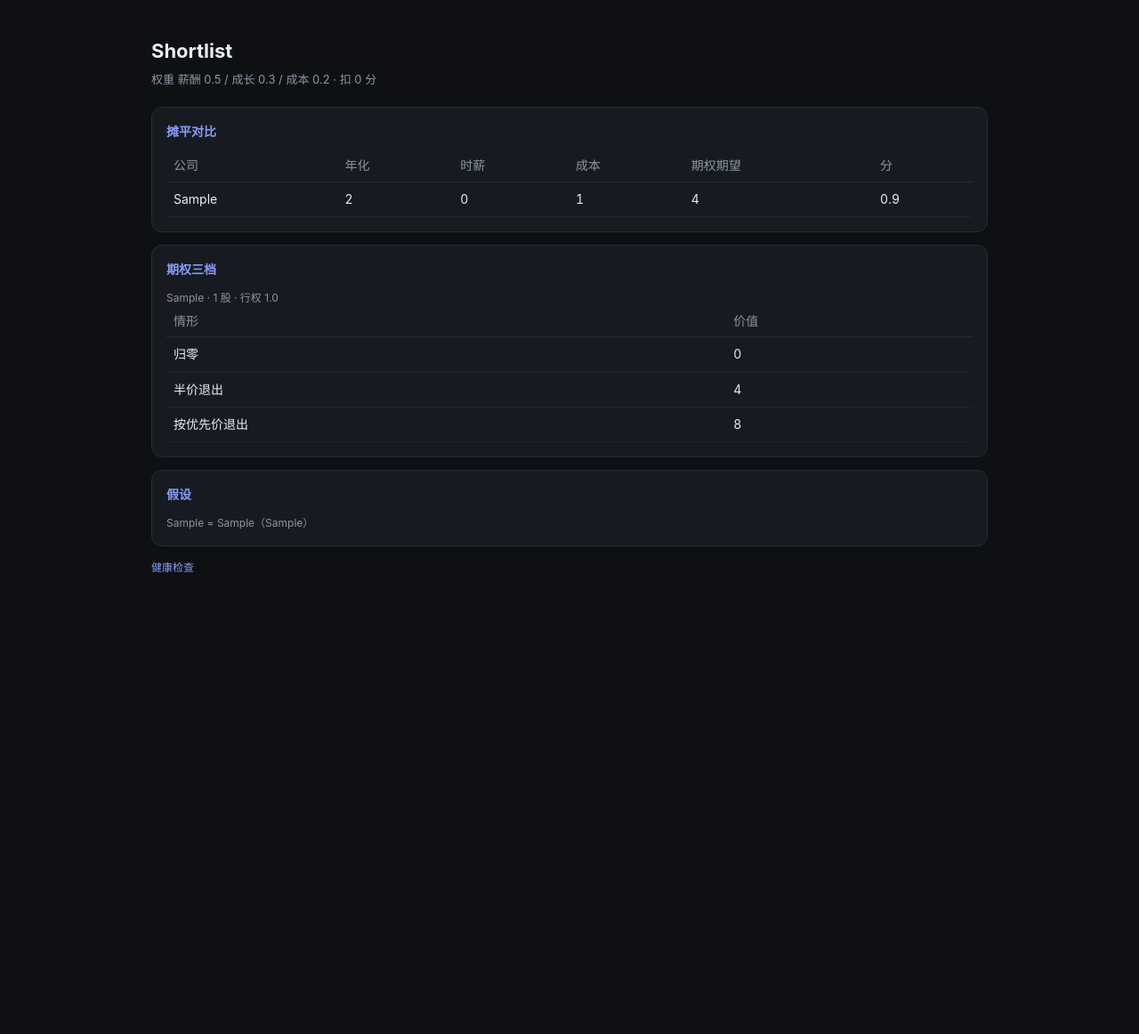
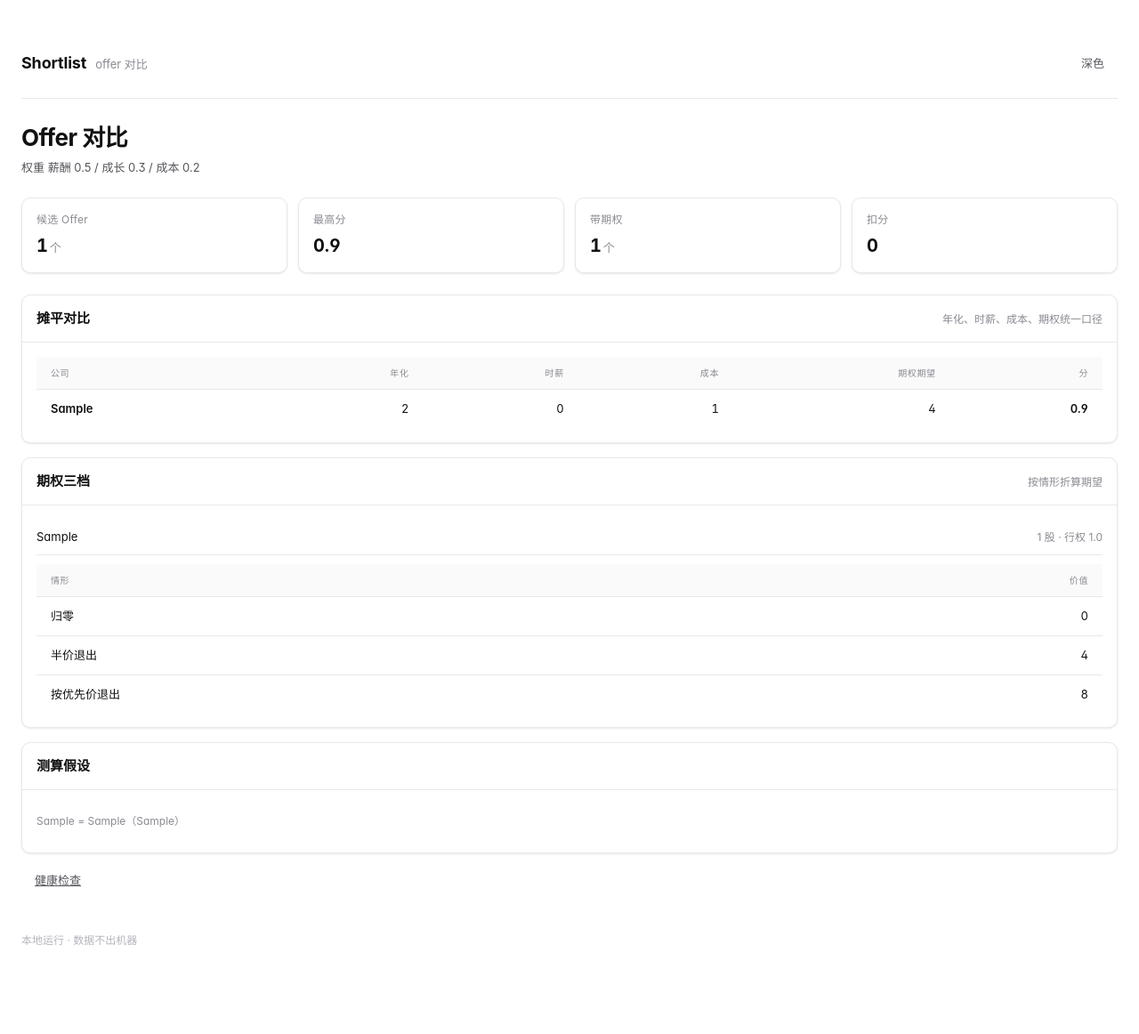
Before and after one commit to wushiyi105-jpg/shortlist, a FastAPI app: page / in a window 1280 px wide. Shown: the whole page at 89% size. Before the commit the page ends 643 px from the top, so only its background shows below. Run offline with FastAPI, Linux system fonts and the light colour scheme; tables that the repository leaves empty hold one stand-in row (values such as "Sample post"); parts of the project's set-up code (start-up, migrations or seed data) failed here and were passed over.

Commit message:
feat(ui): 统一简洁界面与共享样式

```diff
--- a/shortlist/iface/web.py
+++ b/shortlist/iface/web.py
@@ -6,6 +6,7 @@ from pathlib import Path
 
 from fastapi import FastAPI, Request
 from fastapi.responses import HTMLResponse
+from fastapi.staticfiles import StaticFiles
 from fastapi.templating import Jinja2Templates
 
 from ..adapters.store import SqliteStore
@@ -17,6 +18,11 @@ TEMPLATES = Jinja2Templates(directory=str(Path(__file__).resolve().parents[2] /
 
 def create_app(settings: Settings, store: SqliteStore | None = None) -> FastAPI:
     app = FastAPI(title="Shortlist", version="1.0.0")
+    app.mount(
+        "/static",
+        StaticFiles(directory=str(Path(__file__).resolve().parents[2] / "static")),
+        name="static",
+    )
     store = store or SqliteStore(settings.db_path)
 
     @app.get("/", response_class=HTMLResponse)
--- /dev/null
+++ b/static/ui.css
@@ -0,0 +1,327 @@
+/* ============================================================
+   ui.css —— 18 个仓共用的界面基础
+   设计语言参考：solidtime / invoiceninja / Wallos 的界面结构
+   （只借鉴设计规律，不含任何上游代码）
+   用法：<link rel="stylesheet" href="/static/ui.css">
+   ============================================================ */
+
+:root {
+  /* 背景四级 */
+  --bg: #ffffff;
+  --bg-subtle: #fafafa;
+  --bg-muted: #f4f4f5;
+  --card: #ffffff;
+
+  /* 文字四级 */
+  --text: #111113;
+  --text-2: #55555c;
+  --text-3: #8a8a92;
+  --text-4: #b4b4bb;
+
+  /* 边框三级 */
+  --border: #e8e8ec;
+  --border-2: #dcdce2;
+  --border-3: #c9c9d1;
+
+  /* 强调色只用一个 */
+  --accent: #2f6feb;
+  --accent-soft: #eaf1fe;
+  --accent-ink: #1a4fbf;
+
+  /* 语义色 */
+  --ok: #18794e;
+  --ok-soft: #e8f5ee;
+  --warn: #9a6700;
+  --warn-soft: #fdf6e3;
+  --bad: #b42318;
+  --bad-soft: #fdecea;
+
+  /* 圆角：一个基准，其余派生 */
+  --radius: 10px;
+  --radius-sm: 7px;
+  --radius-lg: 14px;
+
+  /* 只有两级阴影，别加第三级 */
+  --shadow-card: 0 1px 2px rgba(17, 17, 19, .04), 0 1px 3px rgba(17, 17, 19, .06);
+  --shadow-pop: 0 10px 30px rgba(17, 17, 19, .10);
+
+  /* 字阶：基准 15px，比默认 16 更紧凑、更像专业软件 */
+  --fs-2xs: 10px;
+  --fs-xs: 12px;
+  --fs-sm: 13px;
+  --fs-base: 15px;
+  --fs-lg: 18px;
+  --fs-xl: 20px;
+  --fs-2xl: 26px;
+  --fs-3xl: 32px;
+
+  --font: "Inter", -apple-system, "Segoe UI", "Microsoft YaHei", "PingFang SC", sans-serif;
+  --mono: "JetBrains Mono", ui-monospace, "Cascadia Code", Consolas, monospace;
+}
+
+/* 深色：同一套变量，不写第二套样式 */
+:root[data-theme="dark"] {
+  --bg: #0b0b0c;
+  --bg-subtle: #101012;
+  --bg-muted: #16161a;
+  --card: #121214;
+  --text: #f2f2f3;
+  --text-2: #a1a1a8;
+  --text-3: #77777f;
+  --text-4: #55555c;
+  --border: #232328;
+  --border-2: #2e2e34;
+  --border-3: #3a3a42;
+  --accent: #6a9bff;
+  --accent-soft: #16233d;
+  --accent-ink: #a8c4ff;
+  --ok: #4ade80;
+  --ok-soft: #10241a;
+  --warn: #fbbf24;
+  --warn-soft: #2a1f08;
+  --bad: #f87171;
+  --bad-soft: #2a1214;
+  --shadow-card: 0 1px 2px rgba(0, 0, 0, .5);
+  --shadow-pop: 0 12px 32px rgba(0, 0, 0, .6);
+}
+
+* { box-sizing: border-box; }
+
+html { -webkit-text-size-adjust: 100%; }
+
+body {
+  margin: 0;
+  background: var(--bg);
+  color: var(--text);
+  font: var(--fs-base)/1.6 var(--font);
+  font-feature-settings: "cv11", "ss01";   /* Inter 的字形微调 */
+  -webkit-font-smoothing: antialiased;
+}
+
+/* ---------- 页面骨架 ---------- */
+
+.shell { max-width: 1080px; margin: 0 auto; padding: 40px 24px 96px; }
+.shell--wide { max-width: 1280px; }
+
+.topbar {
+  display: flex; align-items: center; justify-content: space-between;
+  gap: 16px; padding: 14px 0 22px;
+  border-bottom: 1px solid var(--border);
+  margin-bottom: 28px;
+}
+
+.brand { display: flex; align-items: baseline; gap: 10px; }
+.brand b { font-size: var(--fs-lg); font-weight: 650; letter-spacing: -.01em; }
+.brand span { color: var(--text-3); font-size: var(--fs-sm); }
+
+.page-head { margin-bottom: 24px; }
+.page-head h1 {
+  margin: 0 0 6px; font-size: var(--fs-2xl); font-weight: 650;
+  letter-spacing: -.02em; line-height: 1.25;
+}
+.page-head p { margin: 0; color: var(--text-2); font-size: var(--fs-sm); }
+
+/* ---------- 数字行 ---------- */
+
+.stats { display: grid; grid-template-columns: repeat(auto-fit, minmax(160px, 1fr)); gap: 12px; margin-bottom: 24px; }
+.stat {
+  background: var(--card); border: 1px solid var(--border);
+  border-radius: var(--radius); padding: 14px 16px;
+  box-shadow: var(--shadow-card);
+}
+.stat .k { color: var(--text-3); font-size: var(--fs-xs); letter-spacing: .02em; }
+.stat .v {
+  margin-top: 4px; font-size: var(--fs-xl); font-weight: 650;
+  font-variant-numeric: tabular-nums; letter-spacing: -.01em;
+}
+.stat .v small { font-size: var(--fs-sm); font-weight: 500; color: var(--text-3); margin-left: 2px; }
+
+/* ---------- 卡片 ---------- */
+
+.card {
+  background: var(--card); border: 1px solid var(--border);
+  border-radius: var(--radius); box-shadow: var(--shadow-card);
+  overflow: hidden;
+}
+.card + .card { margin-top: 16px; }
+.card__head {
+  display: flex; align-items: center; justify-content: space-between;
+  padding: 14px 16px; border-bottom: 1px solid var(--border);
+}
+.card__head h2 { margin: 0; font-size: var(--fs-base); font-weight: 600; }
+.card__head .hint { color: var(--text-3); font-size: var(--fs-xs); }
+.card__body { padding: 16px; }
+
+/* ---------- 表格：高级感主要靠这张表 ---------- */
+
+.table { width: 100%; border-collapse: collapse; font-size: var(--fs-sm); }
+.table th {
+  text-align: left; font-weight: 500; color: var(--text-3);
+  font-size: var(--fs-2xs); letter-spacing: .06em; text-transform: uppercase;
+  padding: 10px 16px; background: var(--bg-subtle);
+  border-bottom: 1px solid var(--border); white-space: nowrap;
+}
+.table td {
+  padding: 11px 16px; border-bottom: 1px solid var(--border);
+  vertical-align: middle;
+}
+.table tr:last-child td { border-bottom: 0; }
+.table tbody tr:hover { background: var(--bg-subtle); }
+.table .num { text-align: right; font-variant-numeric: tabular-nums; }
+.table .strong { font-weight: 600; }
+.table .muted { color: var(--text-3); }
+
+/* ---------- 标记 ---------- */
+
+.tag {
+  display: inline-flex; align-items: center; gap: 5px;
+  padding: 2px 8px; border-radius: 999px;
+  font-size: var(--fs-xs); font-weight: 500;
+  border: 1px solid var(--border-2); color: var(--text-2);
+  background: var(--bg-subtle); white-space: nowrap;
+}
+.tag--ok { color: var(--ok); background: var(--ok-soft); border-color: transparent; }
+.tag--warn { color: var(--warn); background: var(--warn-soft); border-color: transparent; }
+.tag--bad { color: var(--bad); background: var(--bad-soft); border-color: transparent; }
+.tag--accent { color: var(--accent-ink); background: var(--accent-soft); border-color: transparent; }
+
+/* ---------- 按钮 ---------- */
+
+.btn {
+  display: inline-flex; align-items: center; justify-content: center; gap: 6px;
+  height: 34px; padding: 0 14px; border-radius: var(--radius-sm);
+  font: 500 var(--fs-sm)/1 var(--font); cursor: pointer;
+  border: 1px solid var(--border-2); background: var(--card); color: var(--text);
+  transition: background .12s ease, border-color .12s ease;
+}
+.btn:hover { background: var(--bg-muted); }
+.btn--primary { background: var(--text); border-color: var(--text); color: var(--bg); }
+.btn--primary:hover { opacity: .88; }
+.btn--ghost { border-color: transparent; background: transparent; color: var(--text-2); }
+.btn--ghost:hover { background: var(--bg-muted); color: var(--text); }
+.btn:disabled { opacity: .45; cursor: not-allowed; }
+
+/* ---------- 表单 ---------- */
+
+.field { display: flex; flex-direction: column; gap: 6px; }
+.field label { font-size: var(--fs-xs); color: var(--text-2); }
+.input, .select, textarea.input {
+  width: 100%; padding: 8px 11px; font: var(--fs-sm)/1.5 var(--font);
+  color: var(--text); background: var(--bg);
+  border: 1px solid var(--border-2); border-radius: var(--radius-sm);
+  outline: none;
+}
+.input:focus, .select:focus, textarea.input:focus {
+  border-color: var(--accent); box-shadow: 0 0 0 3px var(--accent-soft);
+}
+.row { display: flex; gap: 12px; flex-wrap: wrap; }
+.row > * { flex: 1 1 180px; }
+
+/* ---------- 空状态与提示 ---------- */
+
+.empty {
+  padding: 44px 16px; text-align: center; color: var(--text-3); font-size: var(--fs-sm);
+}
+.empty b { display: block; color: var(--text); font-size: var(--fs-base); margin-bottom: 6px; }
+
+.note {
+  display: flex; gap: 8px; padding: 10px 12px; border-radius: var(--radius-sm);
+  background: var(--bg-subtle); border: 1px solid var(--border);
+  color: var(--text-2); font-size: var(--fs-sm);
+}
+.note--warn { background: var(--warn-soft); border-color: transparent; color: var(--warn); }
+
+/* ---------- 代码与细节 ---------- */
+
+code, .mono { font-family: var(--mono); font-size: .92em; }
+code {
+  background: var(--bg-muted); border: 1px solid var(--border);
+  padding: 1px 5px; border-radius: 5px;
+}
+
+hr.sep { border: 0; border-top: 1px solid var(--border); margin: 24px 0; }
+
+.foot { margin-top: 40px; color: var(--text-4); font-size: var(--fs-xs); }
+
+@media (max-width: 720px) {
+  .shell { padding: 24px 16px 64px; }
+  .page-head h1 { font-size: var(--fs-xl); }
+  .table th, .table td { padding: 9px 12px; }
+}
+
+/* ---------- 布局辅助（保持少而稳） ---------- */
+
+.table-wrap { overflow-x: auto; }
+.cols { display: grid; grid-template-columns: 1.45fr 1fr; gap: 16px; align-items: start; }
+.cols > div > .card:first-child { margin-top: 0; }
+.stack { display: grid; gap: 10px; }
+.list-row {
+  display: flex; align-items: center; justify-content: space-between;
+  gap: 12px; padding: 9px 0; border-bottom: 1px solid var(--border);
+  font-size: var(--fs-sm);
+}
+.list-row:last-child { border-bottom: 0; }
+.list-row .t { color: var(--text); }
+.list-row .s { color: var(--text-3); font-size: var(--fs-xs); }
+.progress { height: 5px; background: var(--bg-muted); border-radius: 99px; overflow: hidden; }
+.progress > i { display: block; height: 5px; background: var(--accent); border-radius: 99px; }
+.checklist { display: grid; gap: 0; }
+.check { display: flex; align-items: flex-start; gap: 10px; padding: 9px 0; border-bottom: 1px solid var(--border); font-size: var(--fs-sm); }
+.check:last-child { border-bottom: 0; }
+.check .box { width: 15px; height: 15px; border: 1px solid var(--border-3); border-radius: 4px; margin-top: 3px; flex: none; }
+.check .box.on { background: var(--accent); border-color: var(--accent); }
+.check .box.on::after { content: ""; display: block; width: 3px; height: 7px; border: solid #fff; border-width: 0 1.5px 1.5px 0; transform: rotate(45deg); margin: 2px 0 0 5px; }
+.form-grid { display: grid; grid-template-columns: repeat(auto-fit, minmax(180px, 1fr)); gap: 12px; }
+.form-actions { display: flex; gap: 10px; align-items: center; flex-wrap: wrap; margin-top: 14px; }
+.stat .v.ok { color: var(--ok); }
+.stat .v.bad { color: var(--bad); }
+.section-gap { margin-top: 16px; }
+.mono-num { font-variant-numeric: tabular-nums; }
+@media (max-width: 860px) {
+  .cols { grid-template-columns: 1fr; }
+}
+
+.inline-form { display: flex; gap: 8px; align-items: center; justify-content: flex-end; }
+.inline-form .input { width: 104px; height: 30px; padding: 4px 9px; }
+.inline-form .btn { height: 30px; padding: 0 10px; }
+.table .tag { margin-right: 0; }
+.form-block { margin-bottom: 14px; }
+.form-block:last-child { margin-bottom: 0; }
+.form-title { font-size: var(--fs-xs); color: var(--text-3); margin-bottom: 8px; }
+
+.field--auto { flex: 0 0 auto; align-self: flex-end; }
+.detail { color: var(--text-2); font-size: var(--fs-sm); line-height: 1.65; }
+.kv { display: grid; grid-template-columns: 120px 1fr; gap: 6px 14px; font-size: var(--fs-sm); }
+.kv dt { color: var(--text-3); }
+.kv dd { margin: 0; color: var(--text); }
+.big { font-size: var(--fs-3xl); font-weight: 650; letter-spacing: -.02em; font-variant-numeric: tabular-nums; }
+.big small { font-size: var(--fs-base); font-weight: 500; color: var(--text-3); margin-left: 4px; }
+
+.board { display: grid; grid-template-columns: repeat(3, minmax(0, 1fr)); gap: 16px; margin-bottom: 16px; }
+.board .card { margin-top: 0; }
+
+.board .list-row { align-items: flex-start; }
+@media (max-width: 860px) { .board { grid-template-columns: 1fr; } }
+.timeline { display: grid; gap: 0; }
+.timeline-item { display: grid; grid-template-columns: 92px 1fr auto; gap: 12px; align-items: center; padding: 10px 0; border-bottom: 1px solid var(--border); font-size: var(--fs-sm); }
+.timeline-item:last-child { border-bottom: 0; }
+.timeline-item .d { color: var(--text-3); font-variant-numeric: tabular-nums; }
+
+@media (max-width: 720px) {
+  .stats { grid-template-columns: repeat(2, minmax(0, 1fr)); gap: 10px; }
+  .stat { padding: 12px 13px; }
+  .stat .v { font-size: clamp(16px, 4.6vw, 20px); overflow-wrap: anywhere; }
+  .card__head { align-items: flex-start; }
+  .card__head .hint { display: none; }
+  .table { min-width: 620px; }
+  .topbar { padding-bottom: 16px; margin-bottom: 20px; }
+  .brand { gap: 8px; }
+  .brand span { max-width: 190px; overflow: hidden; text-overflow: ellipsis; white-space: nowrap; }
+  .timeline-item { grid-template-columns: 76px 1fr auto; gap: 8px; }
+}
+
+.board { align-items: start; }
+.board-item { padding: 9px 0; border-bottom: 1px solid var(--border); }
+.board-item:last-child { border-bottom: 0; padding-bottom: 0; }
+.board-item .t { font-size: var(--fs-sm); font-weight: 600; }
+.board-item .why { color: var(--text-3); font-size: var(--fs-xs); margin-top: 2px; line-height: 1.5; }
--- /dev/null
+++ b/templates/_macros.html
@@ -0,0 +1,70 @@
+{# 18 仓共用页面骨架：只依赖 /static/ui.css，不引外部字体和图标库 #}
+{% macro shell(name, tagline, wide=false) -%}
+<!doctype html>
+<html lang="zh-CN">
+<head>
+  <meta charset="utf-8">
+  <meta name="viewport" content="width=device-width, initial-scale=1">
+  <title>{{ name }} · {{ tagline }}</title>
+  <link rel="stylesheet" href="/static/ui.css">
+</head>
+<body>
+  <main class="shell{% if wide %} shell--wide{% endif %}">
+    <header class="topbar">
+      <div class="brand"><b>{{ name }}</b><span>{{ tagline }}</span></div>
+      <button class="btn btn--ghost" type="button" data-theme-toggle>深色</button>
+    </header>
+    {{ caller() }}
+    <footer class="foot">本地运行 · 数据不出机器</footer>
+  </main>
+  <script>
+    (function () {
+      var root = document.documentElement;
+      var btn = document.querySelector('[data-theme-toggle]');
+      var saved = localStorage.getItem('ui-theme');
+      if (saved) { root.dataset.theme = saved; btn.textContent = saved === 'dark' ? '浅色' : '深色'; }
+      btn.addEventListener('click', function () {
+        var next = root.dataset.theme === 'dark' ? 'light' : 'dark';
+        root.dataset.theme = next;
+        localStorage.setItem('ui-theme', next);
+        btn.textContent = next === 'dark' ? '浅色' : '深色';
+      });
+    })();
+  </script>
+</body>
+</html>
+{%- endmacro %}
+
+{% macro head(title, desc="") -%}
+<div class="page-head">
+  <h1>{{ title }}</h1>
+  {% if desc %}<p>{{ desc }}</p>{% endif %}
+</div>
+{%- endmacro %}
+
+{% macro stats(items) -%}
+<div class="stats">
+  {% for k, v, unit in items %}
+  <div class="stat"><div class="k">{{ k }}</div><div class="v">{{ v }}{% if unit %}<small>{{ unit }}</small>{% endif %}</div></div>
+  {% endfor %}
+</div>
+{%- endmacro %}
+
+{% macro card(title, hint="") -%}
+<section class="card">
+  <div class="card__head"><h2>{{ title }}</h2>{% if hint %}<span class="hint">{{ hint }}</span>{% endif %}</div>
+  <div class="card__body">{{ caller() }}</div>
+</section>
+{%- endmacro %}
+
+{% macro tag(text, kind="") -%}
+<span class="tag{% if kind %} tag--{{ kind }}{% endif %}">{{ text }}</span>
+{%- endmacro %}
+
+{% macro empty(title, text="") -%}
+<div class="empty"><b>{{ title }}</b>{% if text %}{{ text }}{% endif %}</div>
+{%- endmacro %}
+
+{% macro note(text, warn=false) -%}
+<div class="note{% if warn %} note--warn{% endif %}">{{ text }}</div>
+{%- endmacro %}
--- a/templates/index.html
+++ b/templates/index.html
@@ -1,56 +1,75 @@
-<!doctype html>
-<html lang="zh-CN">
-<head>
-<meta charset="utf-8">
-<title>Shortlist · offer 对比</title>
-<style>
-  :root{--bg:#0e1014;--panel:#171b21;--line:#262d36;--ink:#e9edf3;--dim:#8b95a3;--accent:#8a9cf7}
-  body{margin:0;background:var(--bg);color:var(--ink);font:15px/1.6 -apple-system,"PingFang SC",sans-serif}
-  .wrap{max-width:940px;margin:0 auto;padding:40px 20px 80px}
-  h1{font-size:22px;margin:0 0 4px}
-  .sub{color:var(--dim);font-size:13px;margin-bottom:20px}
-  .card{background:var(--panel);border:1px solid var(--line);border-radius:12px;padding:16px;margin-bottom:14px}
-  .card h2{font-size:14px;margin:0 0 10px;color:var(--accent)}
-  table{width:100%;border-collapse:collapse;font-size:14px}
-  th{text-align:left;color:var(--dim);font-weight:400;padding:6px 8px;border-bottom:1px solid var(--line)}
-  td{padding:8px;border-bottom:1px solid #1e242c}
-  .num{font-variant-numeric:tabular-nums}
-  .finding{color:#e0a458;font-size:13px}
-  .tag{color:var(--dim);font-size:12px}
-  a{color:var(--accent);text-decoration:none}
-</style>
-</head>
-<body>
-<div class="wrap">
-  <h1>Shortlist</h1>
-  <div class="sub">权重 薪酬 {{ weights.pay }} / 成长 {{ weights.growth }} / 成本 {{ weights.cost }} · 扣 {{ b.penalty_total }} 分</div>
+{% from "_macros.html" import shell, head, stats, card, tag, empty, note %}
+{% call shell("Shortlist", "offer 对比", true) %}
+{{ head("Offer 对比", "权重 薪酬 " ~ weights.pay ~ " / 成长 " ~ weights.growth ~ " / 成本 " ~ weights.cost) }}
 
-  <div class="card"><h2>摊平对比</h2>
-    <table>
-      <tr><th>公司</th><th>年化</th><th>时薪</th><th>成本</th><th>期权期望</th><th>分</th></tr>
+{{ stats([
+  ("候选 Offer", b.rows|length, "个"),
+  ("最高分", b.rows|map(attribute="score")|max if b.rows else "—", ""),
+  ("带期权", b.rows|selectattr("equity.count")|list|length, "个"),
+  ("扣分", b.penalty_total, "")
+]) }}
+
+{% call card("摊平对比", "年化、时薪、成本、期权统一口径") %}
+{% if b.rows %}
+<div class="table-wrap">
+  <table class="table">
+    <thead><tr><th>公司</th><th class="num">年化</th><th class="num">时薪</th><th class="num">成本</th><th class="num">期权期望</th><th class="num">分</th></tr></thead>
+    <tbody>
       {% for r in b.rows %}
-      <tr><td>{{ r.company }}</td><td class="num">{{ '{:,.0f}'.format(r.annual) }}</td><td class="num">{{ '{:,.0f}'.format(r.hourly) }}</td>
-          <td class="num">{{ '{:,.0f}'.format(r.cost) }}</td><td class="num">{{ '{:,.0f}'.format(r.equity.expected) }}</td><td class="num">{{ r.score }}</td></tr>
+      <tr>
+        <td class="strong">{{ r.company }}</td>
+        <td class="num">{{ "{:,.0f}".format(r.annual) }}</td>
+        <td class="num">{{ "{:,.0f}".format(r.hourly) }}</td>
+        <td class="num">{{ "{:,.0f}".format(r.cost) }}</td>
+        <td class="num">{{ "{:,.0f}".format(r.equity.expected) }}</td>
+        <td class="num strong">{{ r.score }}</td>
+      </tr>
       {% endfor %}
-    </table>
+    </tbody>
+  </table>
+</div>
+{% else %}
+{{ empty("还没有候选 Offer", "先跑 seed 写入示例，或补一份 offer。") }}
+{% endif %}
+{% endcall %}
+
+{% if b.rows|selectattr("equity.count")|list %}
+{% call card("期权三档", "按情形折算期望") %}
+  <div class="stack">
+  {% for r in b.rows if r.equity.count %}
+    <div class="list-row"><span class="t">{{ r.company }}</span><span class="s">{{ r.equity.count }} 股 · 行权 {{ r.equity.strike }}</span></div>
+    <div class="table-wrap">
+      <table class="table">
+        <thead><tr><th>情形</th><th class="num">价值</th></tr></thead>
+        <tbody>
+        {% for k, v in r.equity.scenarios.items() %}
+          <tr><td>{{ k }}</td><td class="num">{{ "{:,.0f}".format(v) }}</td></tr>
+        {% endfor %}
+        </tbody>
+      </table>
+    </div>
+  {% endfor %}
   </div>
+{% endcall %}
+{% endif %}
 
-  <div class="card"><h2>期权三档</h2>
-    {% for r in b.rows if r.equity.count %}
-    <div class="tag">{{ r.company }} · {{ r.equity.count }} 股 · 行权 {{ r.equity.strike }}</div>
-    <table><tr><th>情形</th><th>价值</th></tr>
-      {% for k, v in r.equity.scenarios.items() %}<tr><td>{{ k }}</td><td class="num">{{ '{:,.0f}'.format(v) }}</td></tr>{% endfor %}
-    </table>
-    {% endfor %}
-    {% if not b.rows|selectattr('equity.count') %}<div class="tag">没有带期权的 offer</div>{% endif %}
+{% if assumptions %}
+{% call card("测算假设") %}
+  <div class="stack">
+  {% for a in assumptions %}<div class="list-row"><span class="s">{{ a }}</span></div>{% endfor %}
   </div>
+{% endcall %}
+{% endif %}
 
-  <div class="card"><h2>假设</h2>
-    {% for a in assumptions %}<div class="tag">{{ a }}</div>{% endfor %}
+{% if b.findings %}
+{% call card("扣分明细", b.penalty_total ~ " 分") %}
+  <div class="stack">
+  {% for f in b.findings %}
+    <div class="list-row"><span class="t">{{ f.message }}</span>{{ tag(f.rule_id ~ " · −" ~ f.penalty, "warn") }}</div>
+  {% endfor %}
   </div>
+{% endcall %}
+{% endif %}
 
-  {% for f in b.findings %}<div class="finding">{{ f.rule_id }} -{{ f.penalty }} · {{ f.message }}</div>{% endfor %}
-  <p class="tag"><a href="/health">健康检查</a></p>
-</div>
-</body>
-</html>
+<div class="form-actions"><a class="btn btn--ghost" href="/health">健康检查</a></div>
+{% endcall %}
```
Also changed, not shown: 1 other file.
